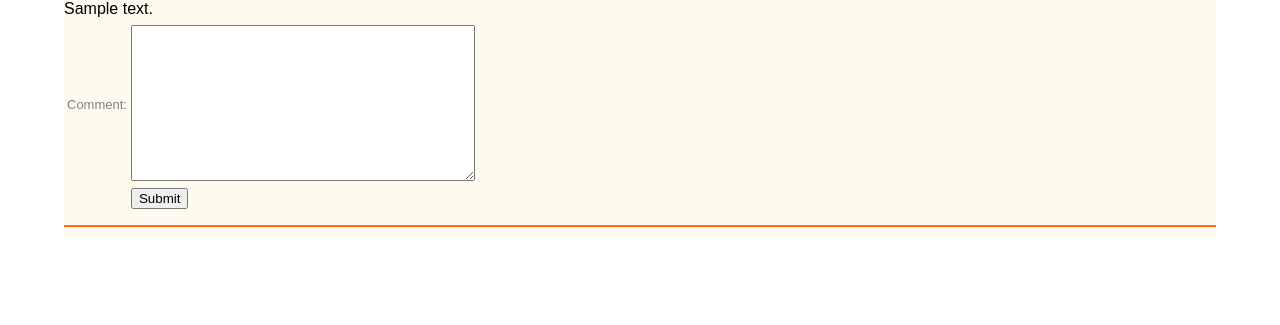
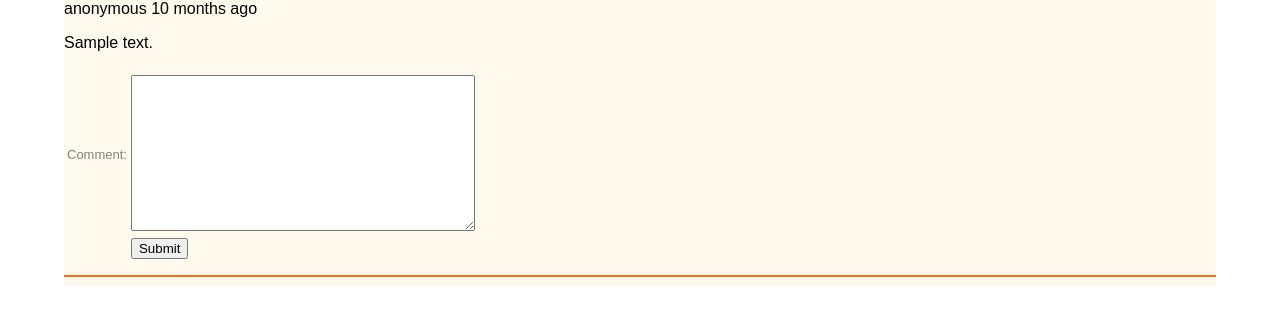
Before and after one commit to margaritageleta/aswapp, a Django app: page /item/1/comment/add_comment in a window 1280 px wide. Shown: the part 30-355 px from the top of the page. Run offline with Django 3.2, Linux system fonts and the light colour scheme; tables that the repository leaves empty hold one stand-in row (values such as "Sample post"); some libraries are stand-ins or nearby versions.

Commit message:
Add user hardcoded + the creation time of the publication we want to reply

```diff
--- a/aswapp/templates/reply_comment.html
+++ b/aswapp/templates/reply_comment.html
@@ -6,8 +6,11 @@
     {% endblock %}
 
 {% block content %}
+    {% load humanize %}
     <div>
-       {{comment.comment}}
+      <span>anonymous</span>
+      <span>{{ comment.created_at|naturaltime }}</span>
+      <p>{{comment.comment }}</p>
     </div>
     <form action="", method="POST">
       {% csrf_token %}
```
